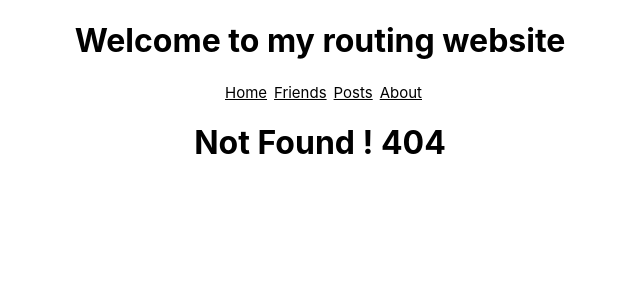
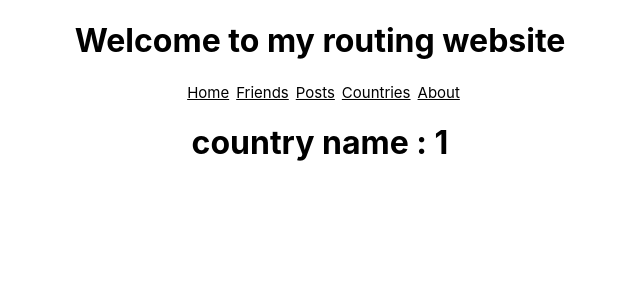
Before and after one commit to YaAlBagdattig379/react-router-m52, a React (Create React App) app: page /country/1 in a window 1280 px wide. Before the commit this address had no page. Shown: the top 300 px of the page, without its empty margins (320-960 px from the left). Built offline with nearby package versions, Linux system fonts and the light colour scheme.

Commit message:
rest  countries

```diff
--- a/src/App.js
+++ b/src/App.js
@@ -8,6 +8,8 @@ import Header from './Components/Header/Header';
 import FriendDetail from './Components/FriendDetail/FriendDetail';
 import Posts from './Components/Posts/Posts';
 import PostDetail from './Components/PostDetail/PostDetail';
+import Countries from './Components/Countries/Countries';
+import CountriDetail from './Components/CountriDetail/CountriDetail';
 
 
 function App() {
@@ -21,6 +23,8 @@ function App() {
          <Route path='/posts' element={<Posts></Posts>}>
            <Route path=':postId' element={<PostDetail></PostDetail>}></Route>
          </Route>
+         <Route path='/countries' element={<Countries></Countries>}></Route>
+         <Route path='/country/:countriName' element={<CountriDetail></CountriDetail>}></Route>
          <Route path='/about' element={<About/>}></Route>
          <Route path='*' element={<NotFound/>}></Route>
       </Routes>
--- /dev/null
+++ b/src/Components/CountriDetail/CountriDetail.js
@@ -0,0 +1,13 @@
+import React from 'react';
+import { useParams } from 'react-router-dom';
+
+const CountriDetail = () => {
+    const {countriName} = useParams();
+    return (
+        <div>
+            <h1>country name : {countriName}</h1>
+        </div>
+    );
+};
+
+export default CountriDetail;
--- /dev/null
+++ b/src/Components/Countries/Countries.js
@@ -0,0 +1,25 @@
+import React, { useEffect, useState } from 'react';
+import { Link } from 'react-router-dom';
+
+const Countries = () => {
+    const [countries,setCountries] = useState([]);
+    useEffect(()=>{
+        fetch('https://restcountries.com/v3.1/all')
+        .then(res => res.json())
+        .then(data => setCountries(data));
+    },[])
+    return (
+        <div>
+            <h2>Welcome to my world !</h2>
+            <ul>
+                {
+                    countries.map(country =><li><Link
+                        key={country.id}
+                        to={`/country/${country.name.common}`}>{country.name.common}</Link></li>)
+                }
+            </ul>
+        </div>
+    );
+};
+
+export default Countries;
--- a/src/Components/Header/Header.js
+++ b/src/Components/Header/Header.js
@@ -26,6 +26,7 @@ const Header = () => {
                 <NavLink style={NavLinkCSS} to="/">Home</NavLink>
                 <NavLink style={NavLinkCSS} to="/friends">Friends</NavLink>
                 <NavLink style={NavLinkCSS} to="/posts">Posts</NavLink>
+                <NavLink style={NavLinkCSS} to="/countries">Countries</NavLink>
                 <NavLink style={NavLinkCSS} to="/about">About</NavLink>
             </nav>
         </div>
--- a/src/Components/PostDetail/PostDetail.js
+++ b/src/Components/PostDetail/PostDetail.js
@@ -6,7 +6,6 @@ const PostDetail = () => {
     // const [post,setPost] = useState([]);
     const [post,setPost] = useState({});
     useEffect( () => {
-        // const url =
         fetch(`https://jsonplaceholder.typicode.com/posts/${postId}`)
         .then(res => res.json())
         .then(data => setPost(data))
```
